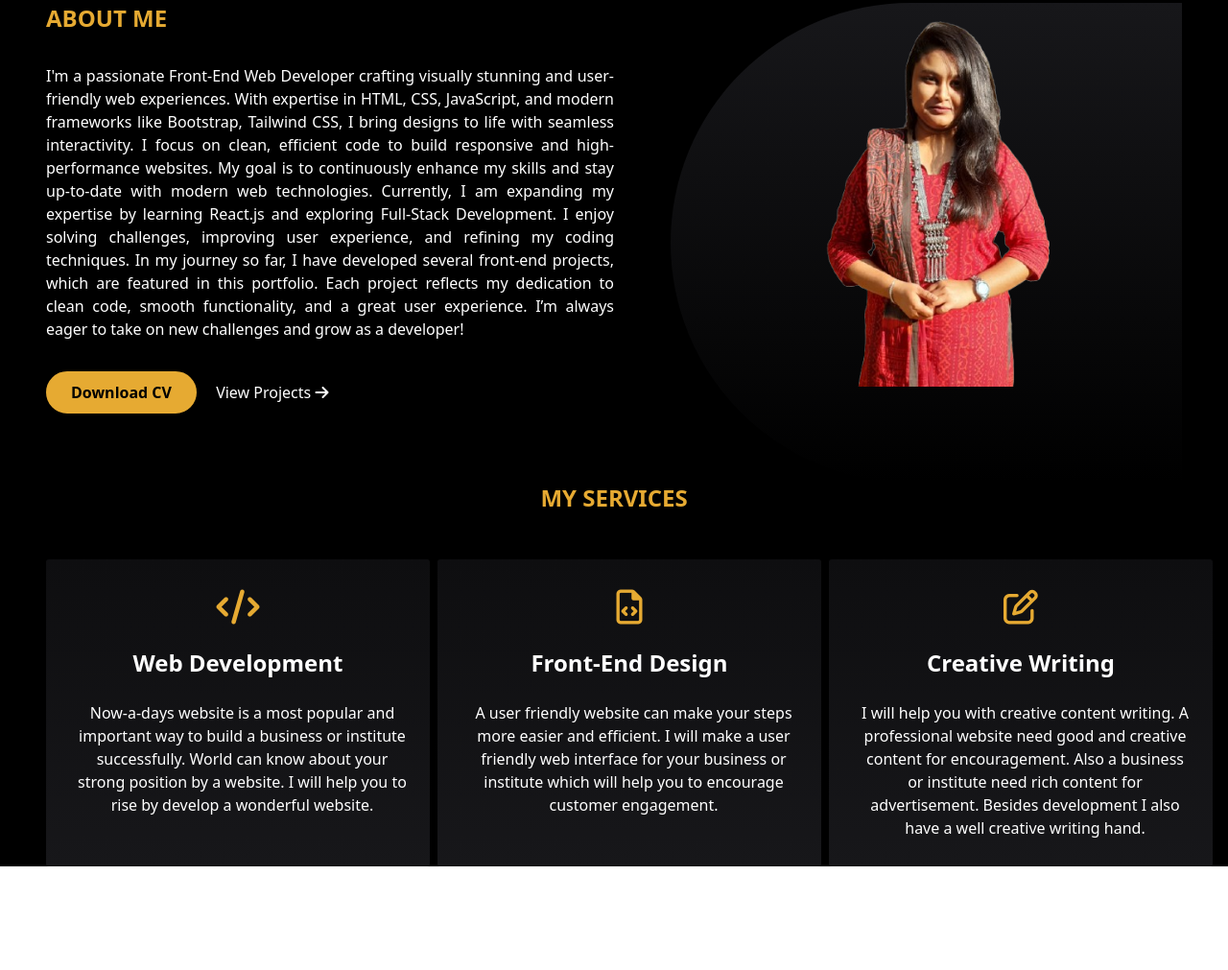
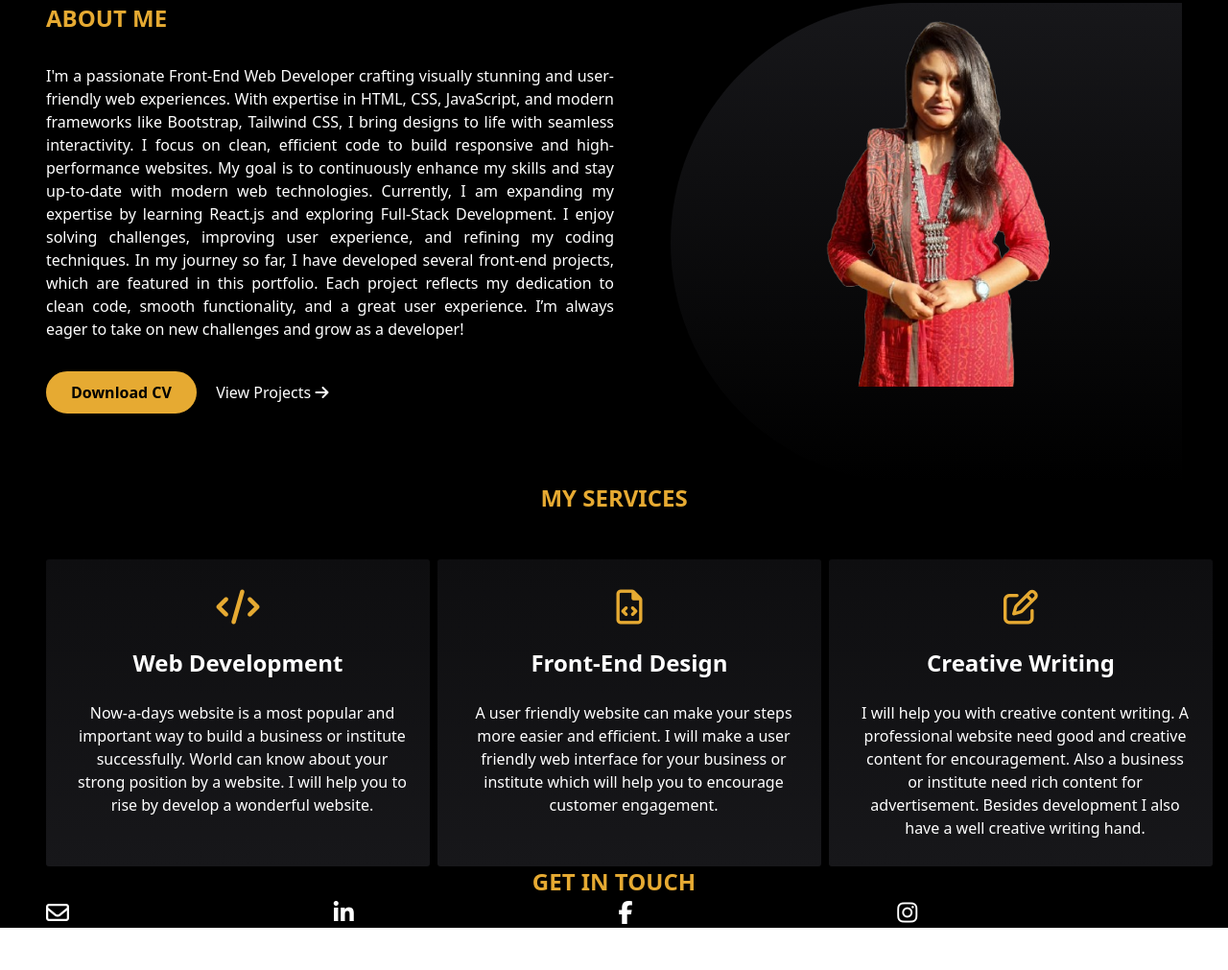
Before and after one commit to Anisa-Jahan/myPortfolio, a plain HTML site: page index.html in a window 1280 px wide. Shown: the part 411-1422 px from the top of the page at 96% size. Drawn offline with nearby package versions, Linux system fonts and the light colour scheme.

Commit message:
contact start

```diff
--- a/index.html
+++ b/index.html
@@ -127,7 +127,28 @@
                 </div>
             </div>
         </section>
+
+        <!-- skills -->
+         <section id="skills" class="container mx-auto px-12 mt-26">
+            <div>
+
+            </div>
+         </section>
     </main>
+
+    <!-- contact -->
+     <section id="contact" class="container mx-auto px-12 mt-26">
+        <div>
+            <h1 class="text-[#E6AA32] text-2xl text-center font-bold">GET IN TOUCH</h1>
+            <div class="flex justify-between">
+                <a href="" class="font-bold text-2xl text-white"><i class="fa-regular fa-envelope"></i></a>
+                <a href="" class="font-bold text-2xl text-white"><i class="fa-brands fa-linkedin-in"></i></a>
+                <a href="" class="font-bold text-2xl text-white"><i class="fa-brands fa-facebook-f"></i></a>
+                <a href="" class="font-bold text-2xl text-white"><i class="fa-brands fa-instagram"></i></a>
+                <a href=""></a>
+            </div>
+        </div>
+     </section>
 
     <!-- js files -->
     <script src="js/scripts.js"></script>
```
